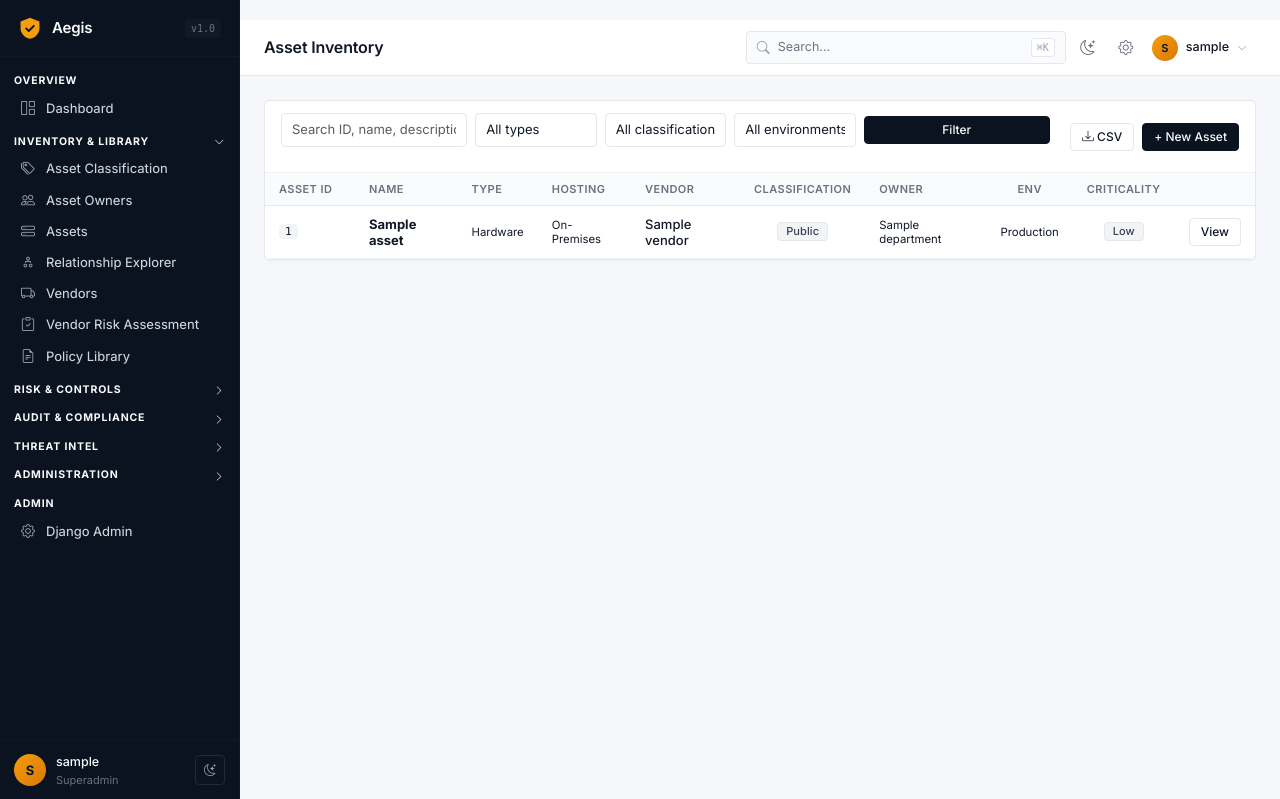
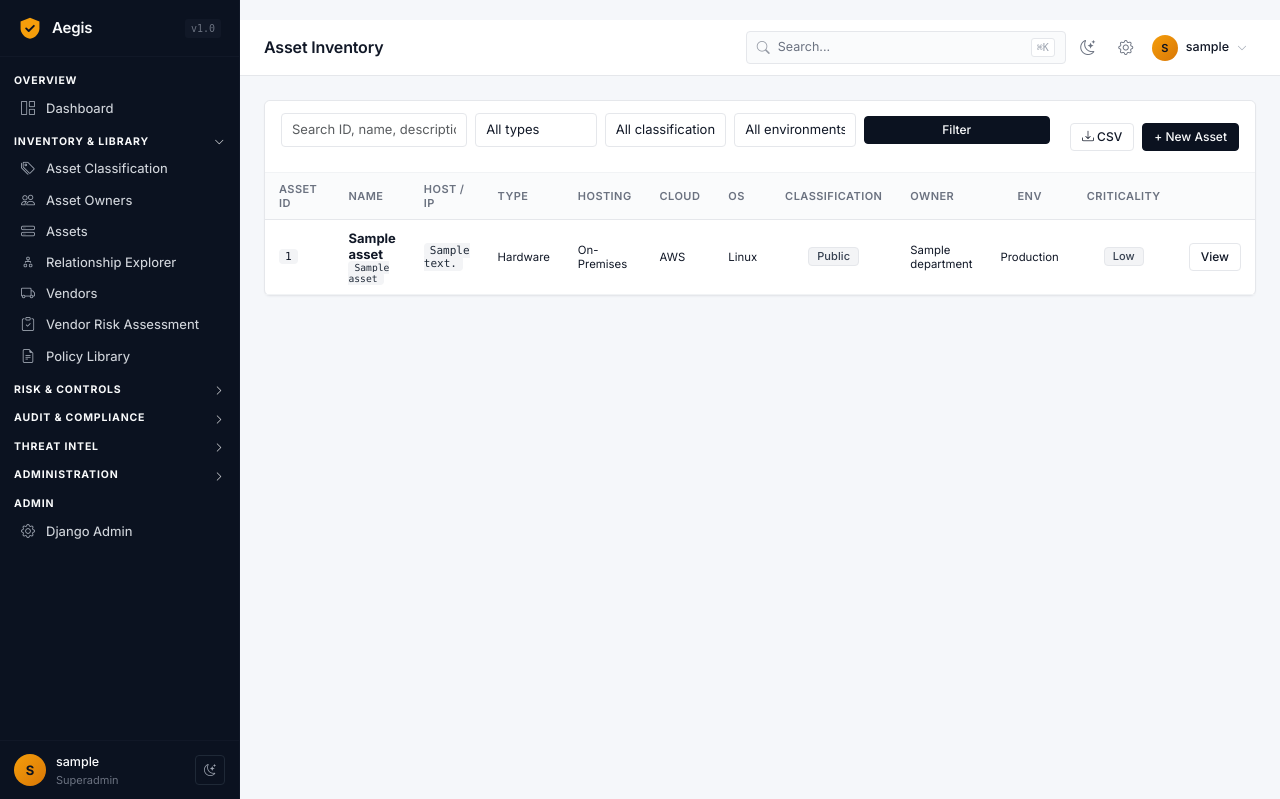
Before and after one commit to SujalAdhikari-Hacker/GRC-Nexus, a Django app: page /assets/ in a window 1280 px wide. Shown: the top 799 px of the page. Run offline with Django 4.2, Linux system fonts and the light colour scheme; a user stored in the database is signed in; tables that the repository leaves empty hold one stand-in row (values such as "Sample post"); some libraries are stand-ins or nearby versions.

Commit message:
Add infrastructure fields to Asset (already migrated)

```diff
--- a/app/assets/models.py
+++ b/app/assets/models.py
@@ -58,25 +58,80 @@ class Asset(models.Model):
         (2, 'Medium'),
         (3, 'High'),
     ]
+    CLOUD_PROVIDER_CHOICES = [
+        ('aws',         'AWS'),
+        ('azure',       'Microsoft Azure'),
+        ('gcp',         'Google Cloud'),
+        ('oracle',      'Oracle Cloud'),
+        ('ibm',         'IBM Cloud'),
+        ('alibaba',     'Alibaba Cloud'),
+        ('digitalocean','DigitalOcean'),
+        ('linode',      'Linode'),
+        ('vultr',       'Vultr'),
+        ('on_prem',     'On-Premises (no cloud)'),
+        ('other',       'Other'),
+    ]
+    OS_FAMILY_CHOICES = [
+        ('linux',     'Linux'),
+        ('windows',   'Windows'),
+        ('macos',     'macOS'),
+        ('unix',      'Unix (AIX/Solaris/BSD)'),
+        ('ios',       'iOS'),
+        ('android',   'Android'),
+        ('network',   'Network OS (Cisco/Juniper/etc.)'),
+        ('embedded',  'Embedded / Firmware'),
+        ('other',     'Other'),
+    ]
 
+    # ---------- Identification ----------
     asset_id = models.CharField(
         max_length=20, unique=True, null=True, blank=True, db_index=True,
-        help_text='...'
+        help_text='Auto-generated reference ID like AST-0001.'
     )
     name = models.CharField(max_length=200)
-    asset_type = models.CharField(
-        max_length=20, choices=ASSET_TYPE_CHOICES, default='hardware'
+    hostname = models.CharField(
+        max_length=200, blank=True,
+        help_text='DNS or system hostname (e.g. web-prod-01.corp.local)'
     )
-    hosting = models.CharField(
-        max_length=20, choices=HOSTING_CHOICES, default='on_prem'
+    ip_address = models.GenericIPAddressField(
+        null=True, blank=True,
+        help_text='Primary IPv4 or IPv6 address'
     )
+    fqdn = models.CharField(
+        max_length=300, blank=True,
+        help_text='Fully qualified domain name'
+    )
+
+    # ---------- Classification ----------
+    asset_type = models.CharField(max_length=20, choices=ASSET_TYPE_CHOICES, default='hardware')
+    hosting = models.CharField(max_length=20, choices=HOSTING_CHOICES, default='on_prem')
+    cloud_provider = models.CharField(
+        max_length=20, choices=CLOUD_PROVIDER_CHOICES, default='on_prem',
+        blank=True,
+        help_text='Which cloud provider hosts this asset'
+    )
+    cloud_region = models.CharField(
+        max_length=100, blank=True,
+        help_text='Cloud region or availability zone, e.g. us-east-1, eu-west-2'
+    )
+    location = models.CharField(
+        max_length=200, blank=True,
+        help_text='Physical location or country, e.g. Kathmandu DC-1, Nepal'
+    )
+    os_family = models.CharField(
+        max_length=20, choices=OS_FAMILY_CHOICES, default='linux', blank=True
+    )
+    os_version = models.CharField(
+        max_length=100, blank=True,
+        help_text='e.g. Ubuntu 22.04 LTS, Windows Server 2019'
+    )
+
     vendor = models.ForeignKey(
         'vendors.Vendor', on_delete=models.SET_NULL, null=True, blank=True,
         related_name='assets'
     )
-    classification = models.CharField(
-        max_length=20, choices=CLASSIFICATION_CHOICES, default='internal'
-    )
+    classification = models.CharField(max_length=20, choices=CLASSIFICATION_CHOICES, default='internal')
+
     owner_dept = models.ForeignKey(
         Department, on_delete=models.PROTECT, related_name='assets'
     )
@@ -84,9 +139,7 @@ class Asset(models.Model):
         'core.User', on_delete=models.SET_NULL, null=True, blank=True,
         related_name='owned_assets'
     )
-    environment = models.CharField(
-        max_length=20, choices=ENVIRONMENT_CHOICES, default='production'
-    )
+    environment = models.CharField(max_length=20, choices=ENVIRONMENT_CHOICES, default='production')
     description = models.TextField(blank=True)
 
     category = models.ForeignKey(
@@ -94,20 +147,15 @@ class Asset(models.Model):
         null=True, blank=True
     )
 
-    criticality = models.PositiveSmallIntegerField(
-        choices=CRITICALITY_CHOICES, default=2
-    )
+    # ---------- Risk ratings ----------
+    criticality = models.PositiveSmallIntegerField(choices=CRITICALITY_CHOICES, default=2)
     confidentiality = models.PositiveSmallIntegerField(choices=CIA_CHOICES, default=2)
     integrity = models.PositiveSmallIntegerField(choices=CIA_CHOICES, default=2)
     availability = models.PositiveSmallIntegerField(choices=CIA_CHOICES, default=2)
-    value = models.DecimalField(
-        max_digits=12, decimal_places=2, default=0
-    )
+    value = models.DecimalField(max_digits=12, decimal_places=2, default=0)
 
     is_active = models.BooleanField(default=True)
-    policies = models.ManyToManyField(
-        'policies.Policy', blank=True, related_name='assets'
-    )
+    policies = models.ManyToManyField('policies.Policy', blank=True, related_name='assets')
 
     created_at = models.DateTimeField(auto_now_add=True)
     updated_at = models.DateTimeField(auto_now=True)
@@ -130,6 +178,8 @@ class Asset(models.Model):
                     num = Asset.objects.count() + 1
             else:
                 num = Asset.objects.count() + 1
+            while Asset.objects.filter(asset_id=f'AST-{num:04d}').exists():
+                num += 1
             self.asset_id = f'AST-{num:04d}'
         super().save(*args, **kwargs)
 
@@ -149,3 +199,9 @@ class Asset(models.Model):
     @property
     def display_label(self):
         return f"{self.asset_id or 'NO-ID'} - {self.name[:40]}"
+
+    @property
+    def host_line(self):
+        """Compact identifier for tables and lists."""
+        bits = [b for b in [self.hostname, self.ip_address] if b]
+        return ' · '.join(bits) if bits else ''
--- a/app/templates/assets/asset_list.html
+++ b/app/templates/assets/asset_list.html
@@ -55,12 +55,14 @@
     <div class="table-responsive">
         <table class="table mb-0 align-middle">
             <thead class="table-light">
-                <tr>
+                                <tr>
                     <th style="width:90px;">Asset ID</th>
                     <th>Name</th>
+                    <th>Host / IP</th>
                     <th>Type</th>
                     <th>Hosting</th>
-                    <th>Vendor</th>
+                    <th>Cloud</th>
+                    <th>OS</th>
                     <th class="text-center">Classification</th>
                     <th>Owner</th>
                     <th class="text-center">Env</th>
@@ -70,16 +72,19 @@
             </thead>
             <tbody>
             {% for asset in assets %}
-                <tr>
+                                <tr>
                     <td><a href="{% url 'assets:detail' asset.pk %}"><code>{{ asset.asset_id }}</code></a></td>
-                    <td><a href="{% url 'assets:detail' asset.pk %}"><strong>{{ asset.name }}</strong></a></td>
+                    <td>
+                        <a href="{% url 'assets:detail' asset.pk %}"><strong>{{ asset.name }}</strong></a>
+                        {% if asset.hostname %}<div class="small text-muted"><code>{{ asset.hostname|truncatechars:40 }}</code></div>{% endif %}
+                    </td>
+                    <td>
+                        {% if asset.ip_address %}<code style="font-size:11px;">{{ asset.ip_address }}</code>{% else %}<small class="text-muted">—</small>{% endif %}
+                    </td>
                     <td><small>{{ asset.get_asset_type_display }}</small></td>
                     <td><small>{{ asset.get_hosting_display }}</small></td>
-                    <td>
-                        {% if asset.vendor %}
-                            <a href="{% url 'vendors:detail' asset.vendor.pk %}">{{ asset.vendor.name|truncatechars:25 }}</a>
-                        {% else %}<small class="text-muted">—</small>{% endif %}
-                    </td>
+                    <td><small>{{ asset.get_cloud_provider_display|truncatechars:14 }}</small></td>
+                    <td><small>{{ asset.get_os_family_display|truncatechars:12 }}</small></td>
                     <td class="text-center">
                         {% if asset.classification == 'restricted' %}<span class="badge bg-danger">Restricted</span>
                         {% elif asset.classification == 'confidential' %}<span class="badge bg-warning text-dark">Confidential</span>
```
Also changed, not shown: app/assets/admin.py (+18 -8 lines), app/templates/assets/asset_detail.html (+10 -1 lines), app/assets/migrations/0005_asset_cloud_provider_asset_cloud_region_asset_fqdn_and_more.py (added).
